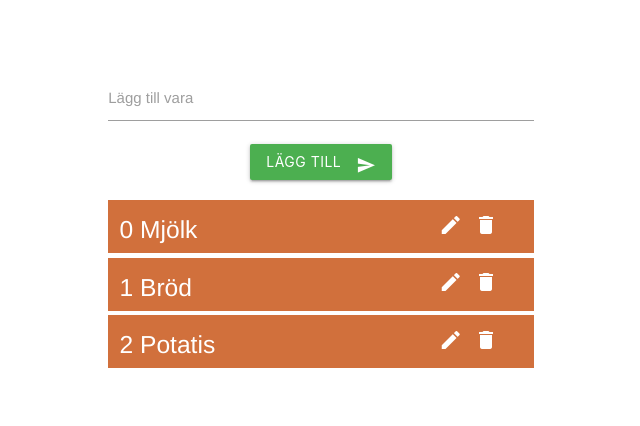
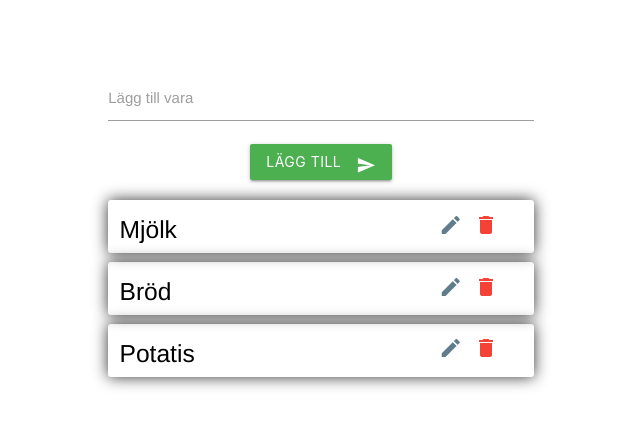
Before and after one commit to MikaelFeher/vue-grocery-list, a Vue app: page / in a window 1280 px wide. Shown: the top 426 px of the page, without its empty margins (319-959 px from the left). Built offline with nearby package versions, Linux system fonts and the light colour scheme.

Commit message:
Adds a bunch of styling and code cleanup.

```diff
--- a/src/App.vue
+++ b/src/App.vue
@@ -10,6 +10,7 @@
           <input type="text" id="add-item" v-model="itemToAdd" class="center-align">
           <label for="add-item">Lägg till vara</label>
         </div>
+        <h6 v-if="errorMsg.length" class="card-panel red white-text"><b>{{ errorMsg }}</b></h6>
         <button type="submit" class="btn waves-effect waves-light green">{{ isEditing ? 'Uppdatera' : 'Lägg till'}} <i class="material-icons right">send</i></button>
       </form>
     </div>
@@ -17,10 +18,10 @@
       <draggable v-model="groceries" @change="updateOrder">
         <transition-group>
           <ul v-if="groceries.length !== 0" v-for="item in groceries" :key="item._id" class="col s12 col m6 offset-m3">
-            <li v-if="!item.completed" class="left-align">
-              <h5 class="col s9" @click="setItemCompleted(item._id)"> {{item.order}} {{ item.name }}</h5>
-              <i class="material-icons col s1" @click="editItem(item._id)">edit</i>
-              <i class="material-icons col s1" @click="removeItem(item._id)">delete</i>
+            <li v-if="!item.completed" class="left-align black-text ">
+              <h5 class="col s9 truncate" @click="setItemCompleted(item._id)">{{ item.name }}</h5>
+              <i class="material-icons col s1 blue-grey-text" @click="editItem(item._id)">edit</i>
+              <i class="material-icons col s1 red-text" @click="removeItem(item._id)">delete</i>
             </li>
           </ul>
         </transition-group>
@@ -30,12 +31,12 @@
       <div class="row">
         <h4>Plockade varor</h4>
         <ul v-for="item in completedGroceries" :key="item._id" class="col s12 col m6 offset-m3">
-          <li class="left-align">
-            <h5 class="col s9" @click="setItemNotCompleted(item._id)">{{ item.name }}</h5>
+          <li class="left-align black-text">
+            <h5 class="col s9 truncate" @click="setItemNotCompleted(item._id)">{{ item.name }}</h5>
           </li>
         </ul>
       </div>
-      <button @click="clearCompleted" class="btn waves-effect waves-light red">Rensa plockade varor</button>
+      <button @click="clearCompleted" class="btn waves-effect waves-light red" id="clear-completed-button">Rensa plockade varor</button>
     </div>
   </div>
 </template>
@@ -56,10 +57,10 @@
           { _id: 2, order: 1, name: 'bröd', completed: false },
           { _id: 3, order: 2, name: 'potatis', completed: false },
         ],
-        notCompletedGroceries: [],
         completedGroceries: [],
         itemToEdit: {},
-        isEditing: false
+        isEditing: false,
+        errorMsg: ''
       }
     },
     created: function() {
@@ -80,8 +81,11 @@
           this.isEditing = false
           return
         }
+        if(this.itemToAdd.length < 2) return this.errorMsg = 'Måste innehålla minst 2 tecken...'
+        this.errorMsg = ''
         const nameExists = await this.itemNameExists(this.itemToAdd)
-        if(nameExists) return
+        if(nameExists) return this.errorMsg = 'Finns redan en vara med det namnet...'
+        this.errorMsg = ''
         const newId = await this.createId()
         this.groceries = this.groceries.concat({ _id: newId, order: this.groceries.length, name: this.itemToAdd.toLowerCase(), completed: false })
         this.itemToAdd = '';
@@ -159,17 +163,25 @@ ul {
 li {
   text-transform: capitalize;
   cursor: grab;
-  background: #d1703c;
+  /* background: #d1703c; */
   color: #fff;
   /* padding: 1%; */
   overflow: hidden;
-  margin-bottom: 1%;
-  transition: all 1.5s ease-in-out;
+  margin-bottom: 2%;
+  /* border-bottom: 1px solid black;
+  border-right: 1px solid black; */
+  /* border: 1px solid black; */
+  box-shadow: 0 0 15px 0 #333;
+  border-radius: 3px;
 }
 i {
   margin: 3% auto;
   cursor: pointer;
 }
 
+#clear-completed-button {
+  margin-bottom: 3%;
+}
+
 
 </style>
--- /dev/null
+++ b/vue.config.js
@@ -0,0 +1,5 @@
+module.exports = {
+  baseUrl: process.env.NODE_ENV === 'production'
+    ? '/vue-grocery-list/'
+    : '/'
+}
```
Also changed, not shown: 1 other file (tests, documents, lock files or other folders).
